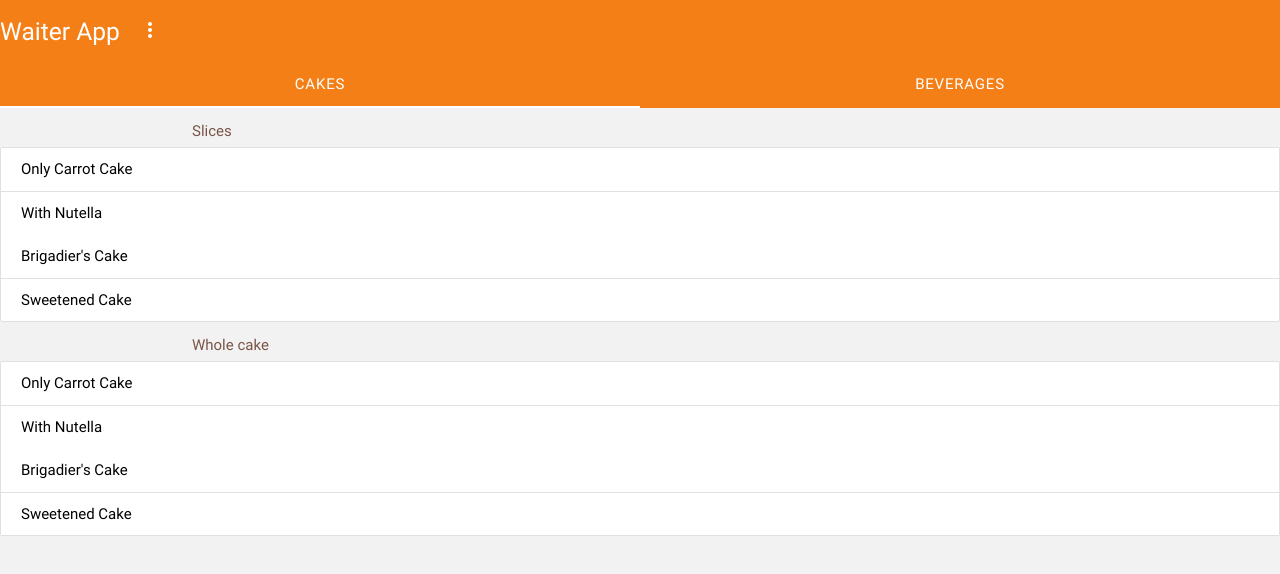
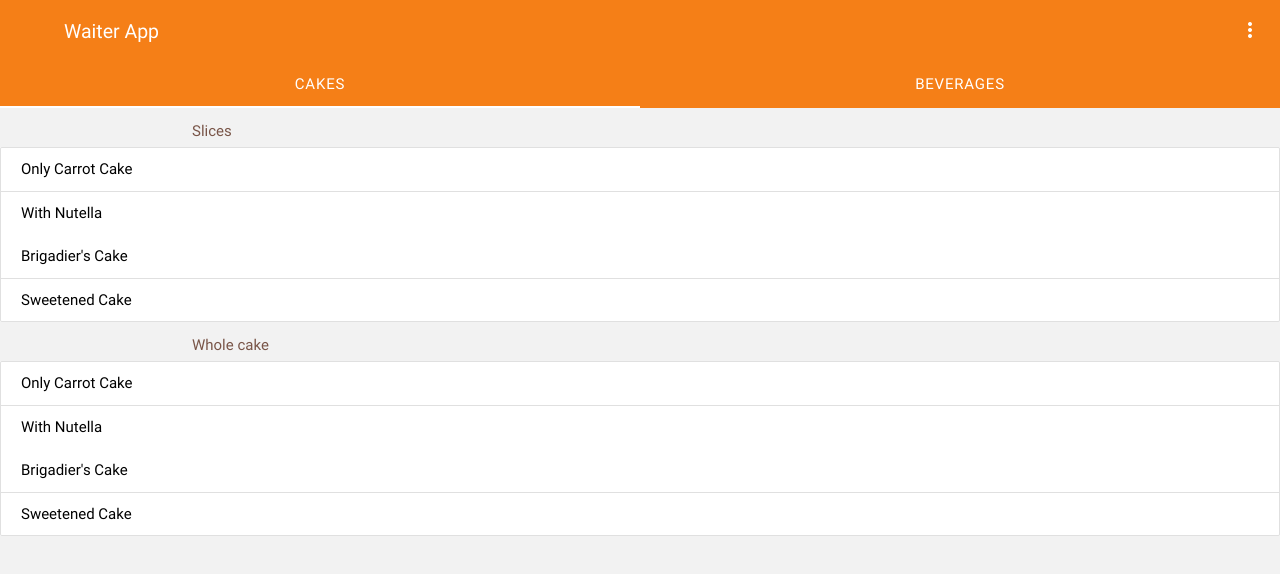
Before and after one commit to joabetc/waiterapp, a website: page www/index.html in a window 1280 px wide. Drawn offline with Linux system fonts and the light colour scheme.

Commit message:
Changing title style

```diff
--- a/www/css/styles.css
+++ b/www/css/styles.css
@@ -5,3 +5,9 @@
 body {
     background-color: #F2F2F2;
 }
+
+.my-title {
+    font-size: 1.3rem;
+    margin-left: 5%;
+    margin-right: auto;
+}
```
